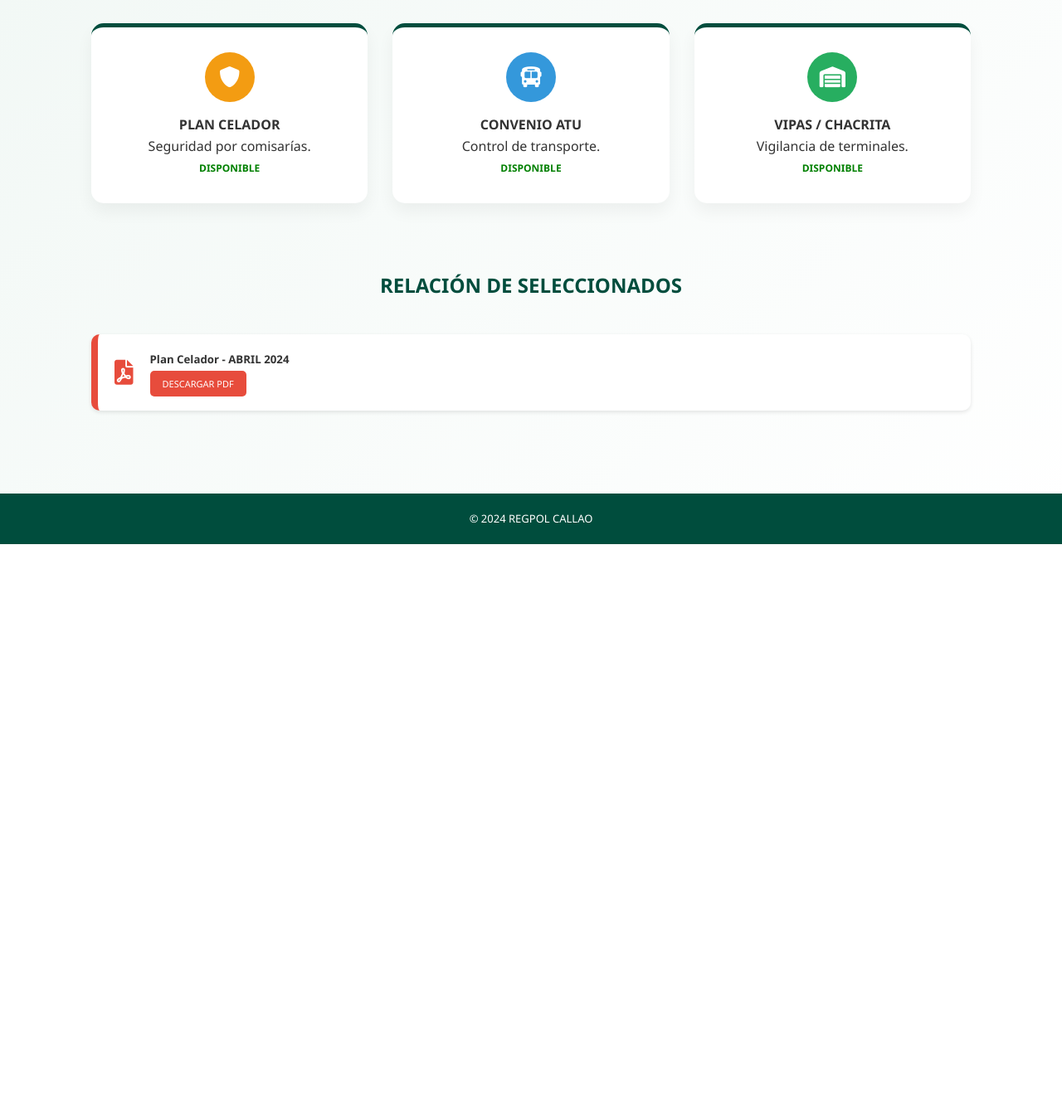
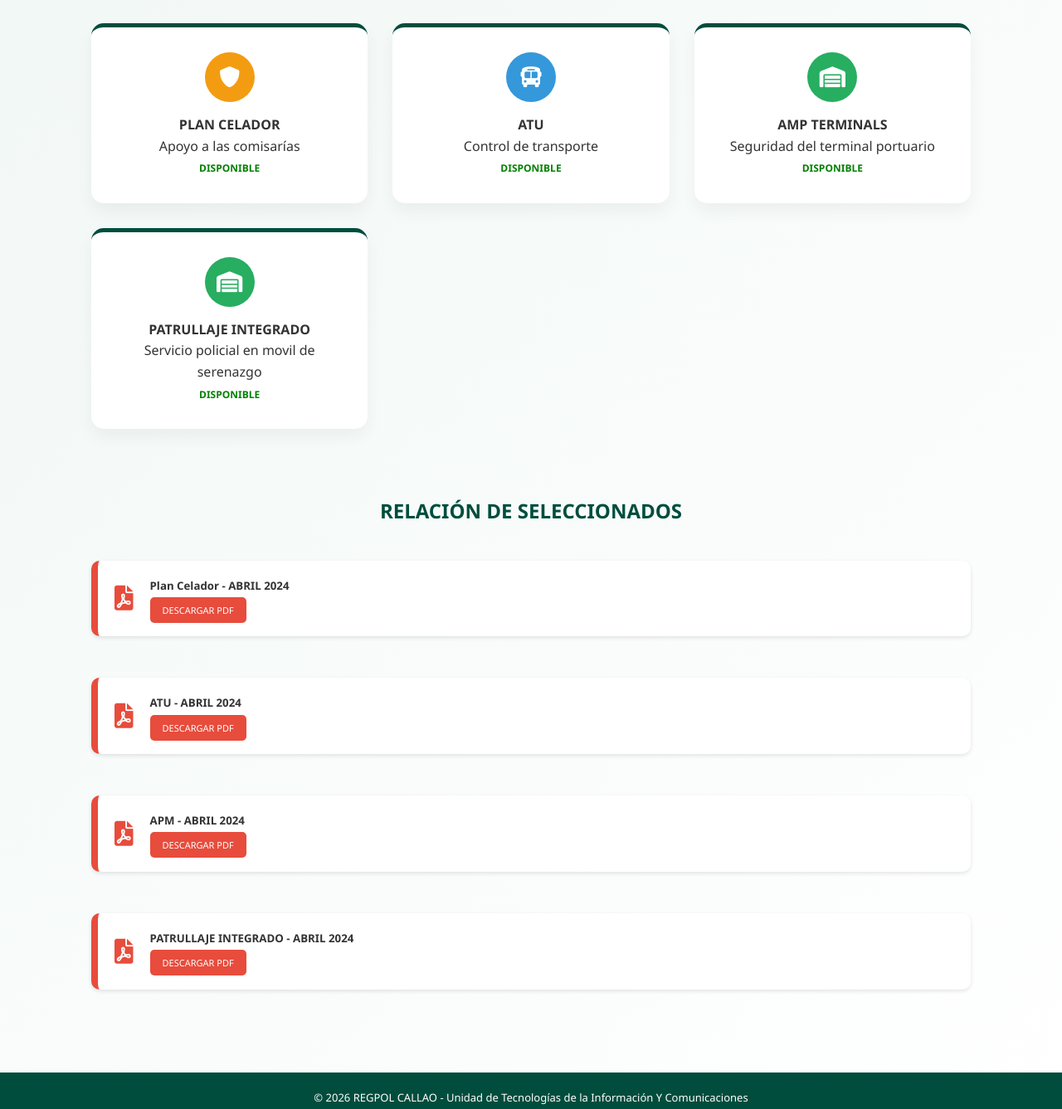
Before and after one commit to ANTHONY109823/REGPOL_CALLAO, a plain HTML site: page convenios.html in a window 1280 px wide. Shown: the part 300-1637 px from the top of the page at 83% size. Before the commit the page ends 956 px from the top, so only its background shows below. Drawn offline with Linux system fonts and the light colour scheme.

Commit message:
agregando y corriengo hoja convenios

```diff
--- a/convenios.html
+++ b/convenios.html
@@ -15,7 +15,7 @@
             <div style="display: flex; align-items: center; gap: 20px;">
                 <img src="img/regpol callao.jpg" alt="Escudo" class="img-escudo">
                 <div class="text-area">
-                    <h1>PORTAL DE CONVENIOS</h1>
+                    <h1>CONVENIOS SUSCRITOS</h1>
                     <p>REGIÓN POLICIAL CALLAO</p>
                 </div>
             </div>
@@ -34,22 +34,29 @@
                 <div class="card-modern">
                     <div class="icon-wrapper"><i class="fas fa-shield-alt"></i></div>
                     <h4>PLAN CELADOR</h4>
-                    <p>Seguridad por comisarías.</p>
+                    <p>Apoyo a las comisarías</p>
                     <span style="color: green; font-weight: bold; font-size: 12px;">DISPONIBLE</span>
                 </div>
             </a>
 
             <div class="card-modern">
                 <div class="icon-wrapper" style="background: #3498db;"><i class="fas fa-bus"></i></div>
-                <h4>CONVENIO ATU</h4>
-                <p>Control de transporte.</p>
+                <h4>ATU</h4>
+                <p>Control de transporte</p>
                 <span style="color: green; font-weight: bold; font-size: 12px;">DISPONIBLE</span>
             </div>
 
             <div class="card-modern">
                 <div class="icon-wrapper" style="background: #27ae60;"><i class="fas fa-warehouse"></i></div>
-                <h4>VIPAS / CHACRITA</h4>
-                <p>Vigilancia de terminales.</p>
+                <h4>AMP TERMINALS</h4>
+                <p>Seguridad del terminal portuario</p>
+                <span style="color: green; font-weight: bold; font-size: 12px;">DISPONIBLE</span>
+            </div>
+
+            <div class="card-modern">
+                <div class="icon-wrapper" style="background: #27ae60;"><i class="fas fa-warehouse"></i></div>
+                <h4>PATRULLAJE INTEGRADO</h4>
+                <p>Servicio policial en movil de serenazgo</p>
                 <span style="color: green; font-weight: bold; font-size: 12px;">DISPONIBLE</span>
             </div>
         </div>
@@ -65,10 +72,40 @@
                 </div>
             </div>
         </div>
+
+        <div class="grid-pdf-modern">
+            <div class="pdf-item">
+                <i class="fas fa-file-pdf" style="font-size: 30px; color: #e74c3c;"></i>
+                <div>
+                    <h5 style="margin-bottom: 5px;">ATU - ABRIL 2024</h5>
+                    <a href="#" class="btn-download">DESCARGAR PDF</a>
+                </div>
+            </div>
+        </div>
+
+        <div class="grid-pdf-modern">
+            <div class="pdf-item">
+                <i class="fas fa-file-pdf" style="font-size: 30px; color: #e74c3c;"></i>
+                <div>
+                    <h5 style="margin-bottom: 5px;">APM - ABRIL 2024</h5>
+                    <a href="#" class="btn-download">DESCARGAR PDF</a>
+                </div>
+            </div>
+        </div>
+
+        <div class="grid-pdf-modern">
+            <div class="pdf-item">
+                <i class="fas fa-file-pdf" style="font-size: 30px; color: #e74c3c;"></i>
+                <div>
+                    <h5 style="margin-bottom: 5px;">PATRULLAJE INTEGRADO - ABRIL 2024</h5>
+                    <a href="#" class="btn-download">DESCARGAR PDF</a>
+                </div>
+            </div>
+        </div>
     </main>
 
     <footer style="background: #004d3d; color: white; text-align: center; padding: 20px 0; margin-top: 50px;">
-        <p>&copy; 2024 REGPOL CALLAO</p>
+        <p>&copy; 2026 REGPOL CALLAO - Unidad de Tecnologías de la Información Y Comunicaciones</p>
     </footer>
 </body>
 </html>
```
Also changed, not shown: celador.html (+1 -1 lines).
